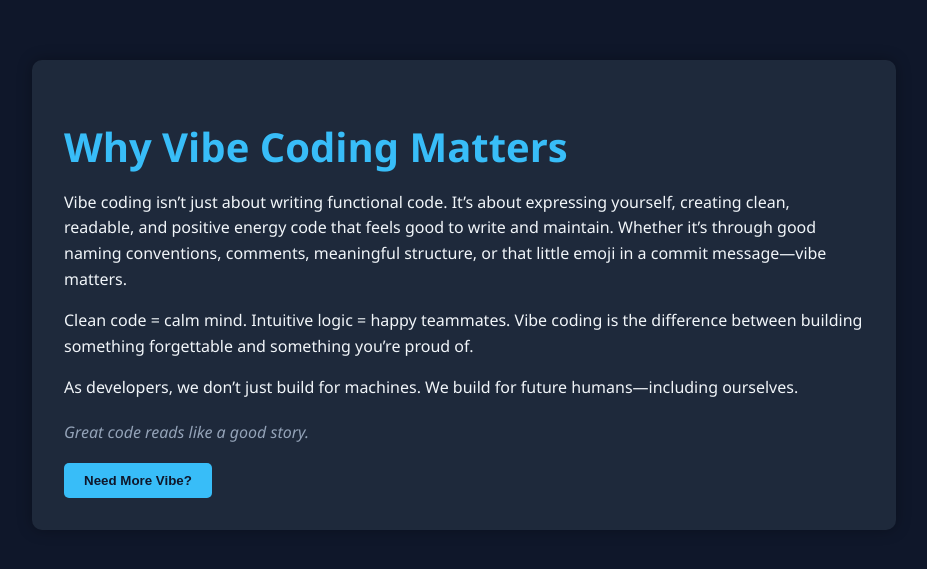
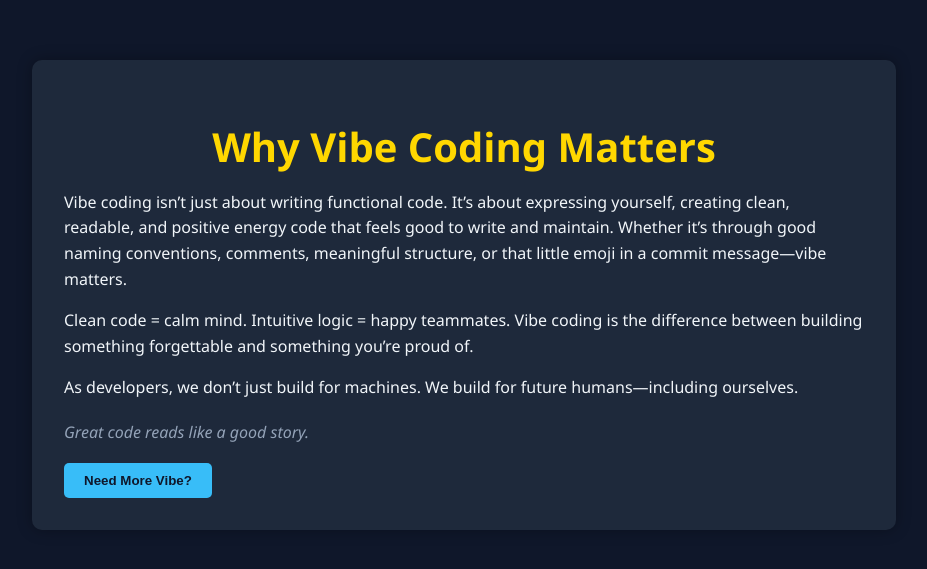
Before and after one commit to stwins60/jenkins-demo-lab-server, a plain HTML site: page index.html in a window 1280 px wide. Shown: the part 105-674 px from the top of the page, without its empty margins (176-1103 px from the left). Drawn offline with Linux system fonts and the light colour scheme.

Commit message:
updated index content

```diff
--- a/index.html
+++ b/index.html
@@ -21,7 +21,9 @@
     h1 {
       font-size: 2.5rem;
       margin-bottom: 10px;
-      color: #38bdf8;
+      /* color: #38bdf8; */
+      color: gold;
+      text-align: center;
     }
 
     .container {
```
